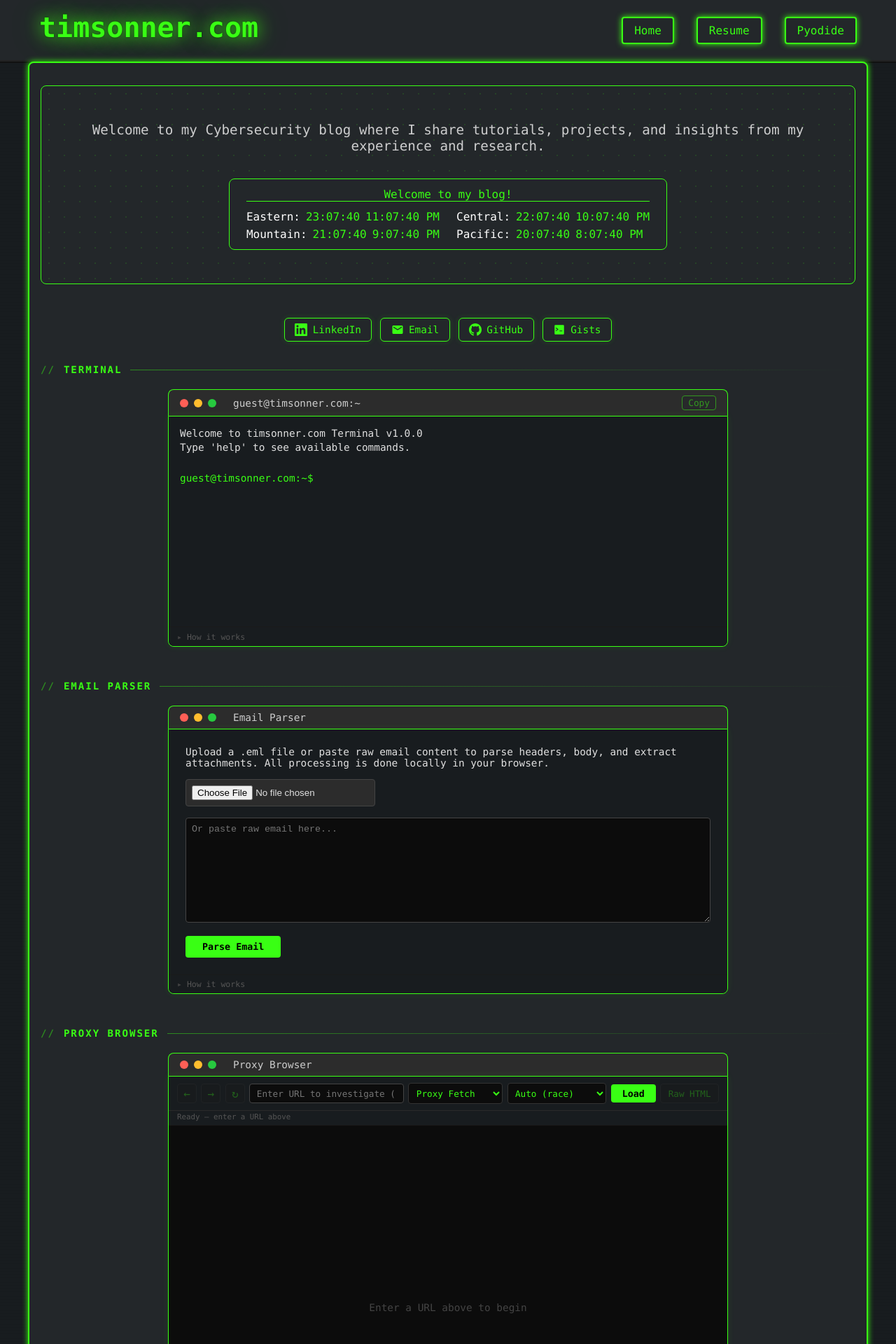
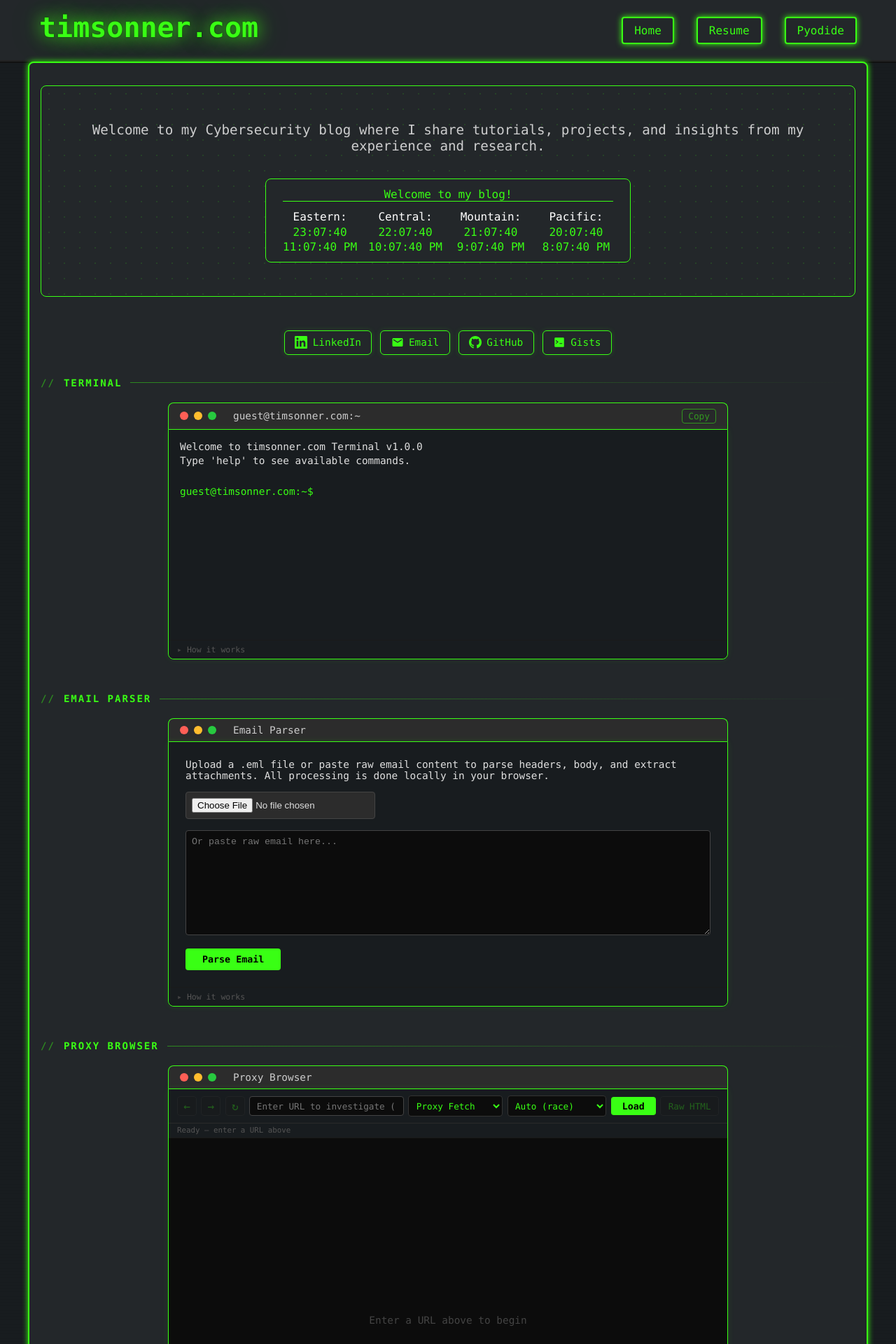
Before and after one commit to timsonner/timsonner.github.io, a Jekyll site: the page built from index.html, in a window 1280 px wide. Shown: the top 1920 px of the page at 70% size. Built offline with Jekyll 4.4.1, drawn with Linux system fonts in a browser that asks for light colours.

Commit message:
Stack 24h and 12h times under each US timezone
Show Eastern, Central, Mountain, and Pacific as a four-column
clock row so all zones fit without wrapping.

Co-authored-by: Tim Sonner <timsonner@users.noreply.github.com>

```diff
--- a/assets/main.scss
+++ b/assets/main.scss
@@ -447,10 +447,10 @@ a:hover {
 
 .timezone-clocks {
   display: grid;
-  grid-template-columns: repeat(2, max-content);
-  justify-content: center;
-  column-gap: 1.5rem;
-  row-gap: 0.35rem;
+  grid-template-columns: repeat(4, minmax(0, 1fr));
+  justify-items: center;
+  column-gap: 1rem;
+  row-gap: 0.5rem;
   width: 100%;
   padding-top: 0.75rem;
   border-top: 1px solid $color-primary;
@@ -461,10 +461,11 @@ a:hover {
 }
 
 .timezone-item {
+  display: flex;
+  flex-direction: column;
+  align-items: center;
+  gap: 0.15rem;
   white-space: nowrap;
-  display: inline-flex;
-  align-items: center;
-  gap: 0.5rem;
 }
 
 .timezone-label {
@@ -476,6 +477,12 @@ a:hover {
   font-variant-numeric: tabular-nums;
 }
 
+@media (max-width: 768px) {
+  .timezone-clocks {
+    grid-template-columns: repeat(2, minmax(0, 1fr));
+  }
+}
+
 @media (max-width: 600px) {
   #visitor-greeting {
     flex-direction: column;
@@ -485,7 +492,7 @@ a:hover {
   .timezone-clocks {
     grid-template-columns: 1fr;
     justify-items: center;
-    row-gap: 0.25rem;
+    row-gap: 0.35rem;
   }
 
   .info-separator {
```
